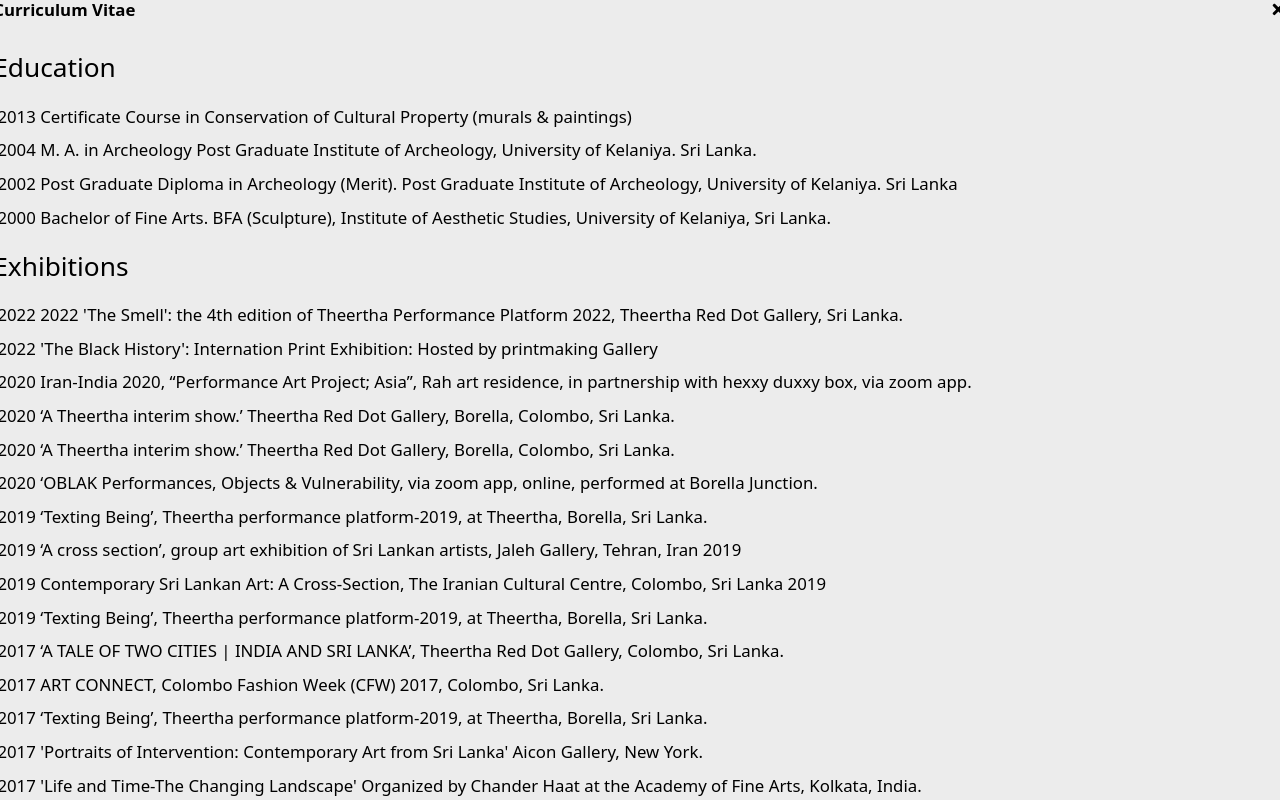
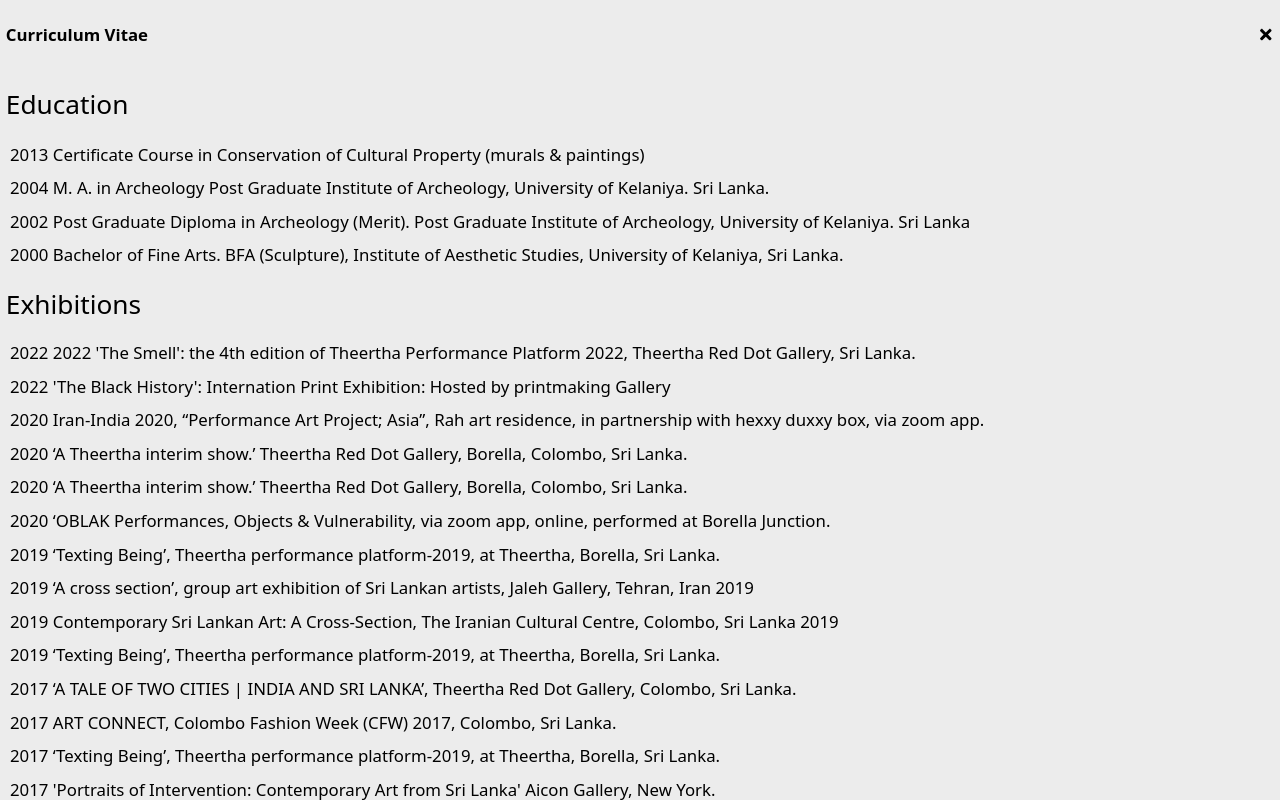
Before and after one commit to rashodkorala/bandumanamperi, a Next.js app: page / in a window 1280 px wide. Both pictures are taken after a click on the button "View CV". Shown: the top 800 px of the page. Built offline with nearby package versions, Linux system fonts and the light colour scheme.

Commit message:
updated  artist cv

```diff
--- a/src/Components/About.tsx
+++ b/src/Components/About.tsx
@@ -56,8 +56,8 @@
             {isPopupOpen && (
               <div className="fixed top-0 left-0 w-full h-full flex flex-col items-center justify-center z-50">
                 <div className="absolute top-0 left-0 w-full h-full bg-white opacity-20 " id="overlay"></div>
-                <div className="w-full max-w-[2000px] max-h-[900px] overflow-scroll mx-auto rounded py-4 text-left px-6 z-10 bg-[#ececec] flexflex-col transition-all duration-100 scale-105 ease-out">
-                  <div className="flex justify-between items-center pb-3 opacity-100" id="header">
+                <div className="w-full max-w-[2000px] h-screen max-h-[900px] overflow-scroll mx-auto rounded py-4 text-left px-6 z-10 bg-[#ececec] flexflex-col transition-all duration-100 scale-105 ease-out">
+                  <div className="flex justify-between items-center p-3  pt-6 opacity-100" id="header">
                     <h1 className="text-2xxl font-bold text-black">Curriculum Vitae</h1>
                     <div
                       className="cursor-pointer z-50"
@@ -69,7 +69,7 @@
                       <FaTimes />
                     </div>
                   </div>
-                  <div className="">
+                  <div className="p-3">
                     <ArtistCv />
                   </div>
                 </div>
```
